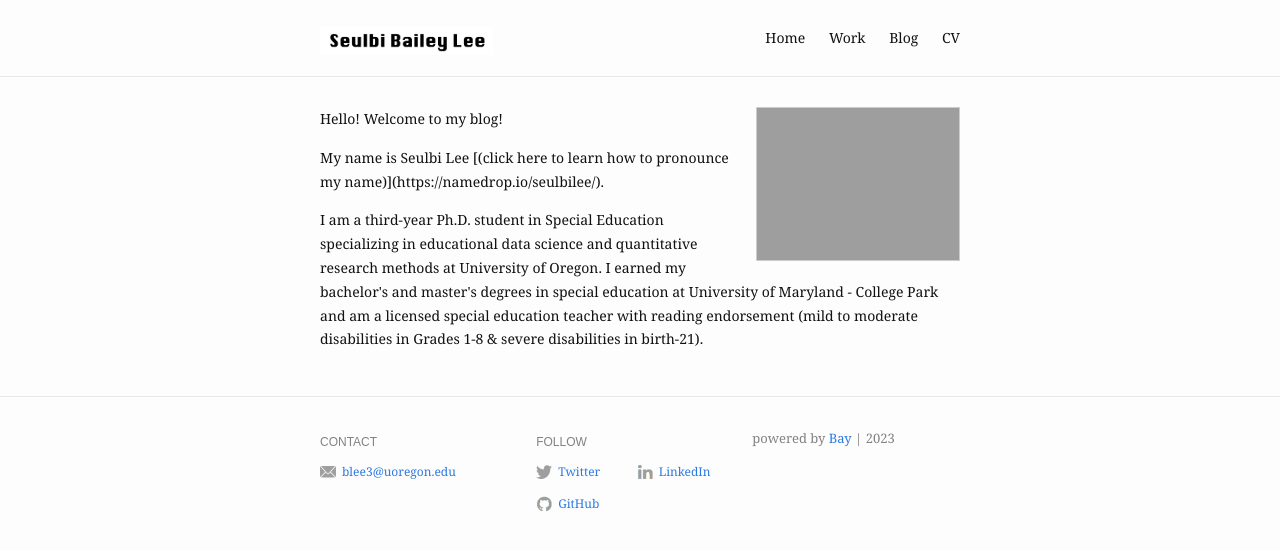
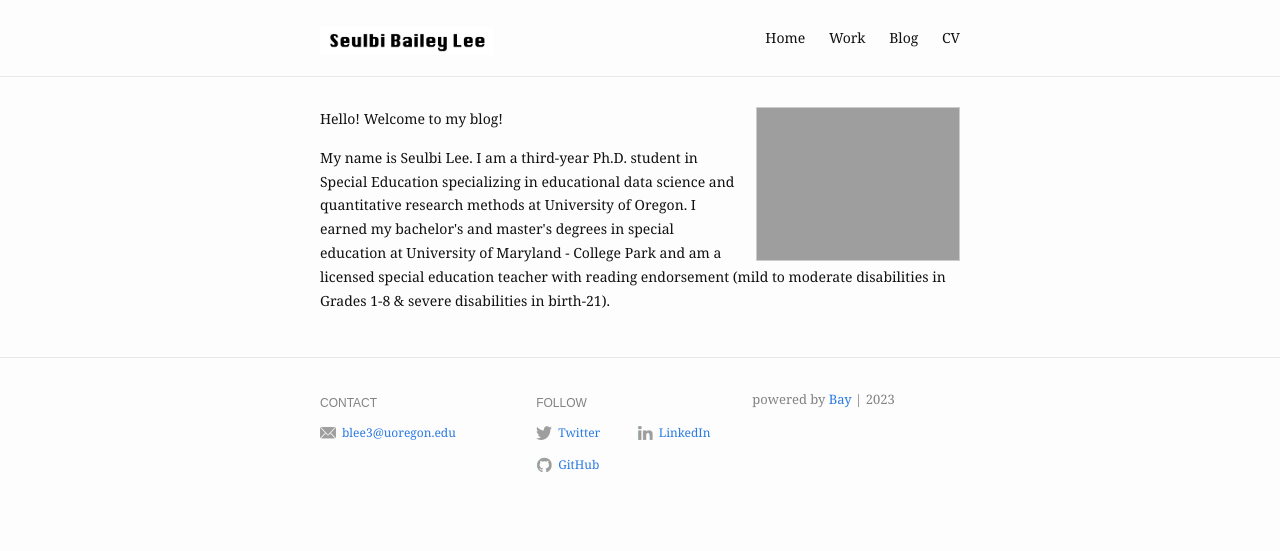
Before and after one commit to seul-b/seul-b.github.io, a Jekyll site: the page built from index.md, in a window 1280 px wide. Shown: the top 551 px of the page. Built offline with Jekyll 4.4.1, drawn with Linux system fonts in a browser that asks for light colours.

Commit message:
just removed the link

```diff
--- a/index.md
+++ b/index.md
@@ -9,8 +9,5 @@ profile_picture:
   Hello! Welcome to my blog!
 </p>
 <p>
-  My name is Seulbi Lee [(click here to learn how to pronounce my name)](https://namedrop.io/seulbilee/).
+  My name is Seulbi Lee. I am a third-year Ph.D. student in Special Education specializing in educational data science and quantitative research methods at University of Oregon. I earned my bachelor's and master's degrees in special education at University of Maryland - College Park and am a licensed special education teacher with reading endorsement (mild to moderate disabilities in Grades 1-8 & severe disabilities in birth-21).
 </p>
-<p>
-  I am a third-year Ph.D. student in Special Education specializing in educational data science and quantitative research methods at University of Oregon. I earned my bachelor's and master's degrees in special education at University of Maryland - College Park and am a licensed special education teacher with reading endorsement (mild to moderate disabilities in Grades 1-8 & severe disabilities in birth-21).
-</p>
```
